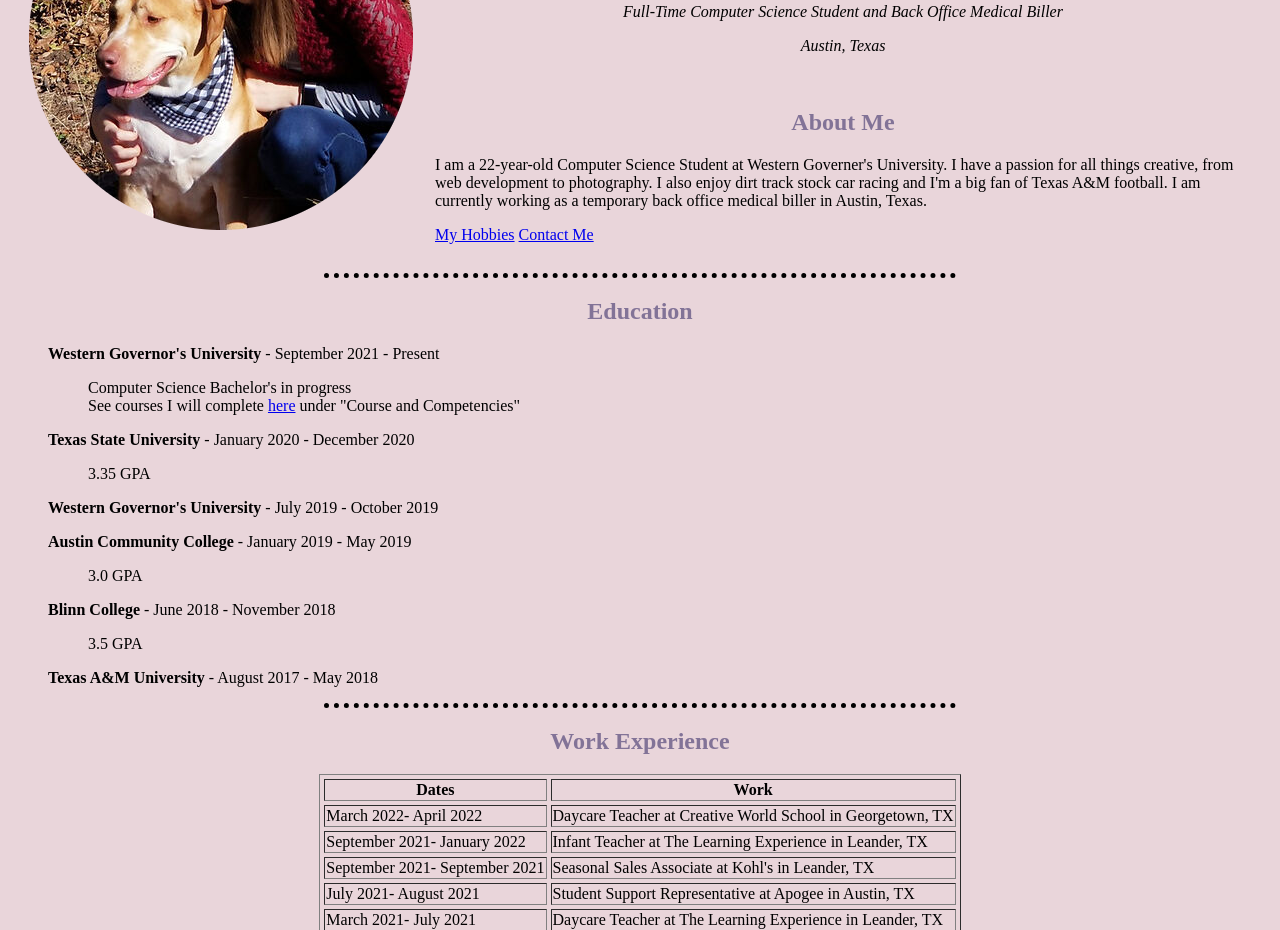
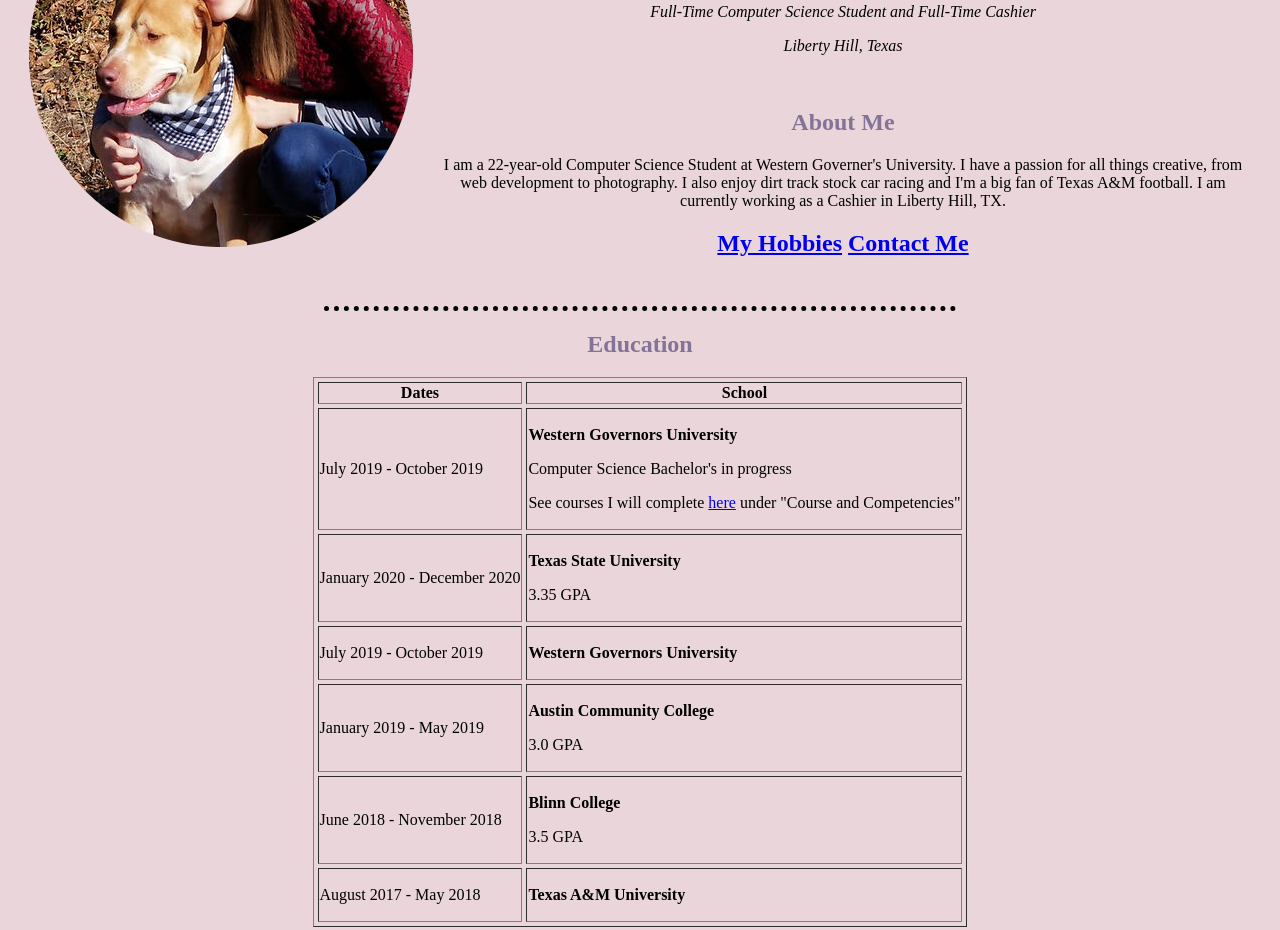
Before and after one commit to tnburnett/tiffani, a plain HTML site: page index.html in a window 1280 px wide. Shown: the part 192-1122 px from the top of the page. Drawn offline with Linux system fonts and the light colour scheme.

Commit message:
Updates to files

```diff
--- a/index.html
+++ b/index.html
@@ -13,60 +13,74 @@
 <body>
   <table cellspacing="20">
     <tr>
-      <td><img src="images/mewithcas.png" alt="photo of Tiffani with dog"></td>
+      <td><img src="images/mewithcas.png" alt="photo of Tiffani with her dog"></td>
       <td>
         <img src="images/webheader.jpg" class="headersmall" alt="Tiffani Burnett"/>
-        <p style="text-align: center"><em>Full-Time Computer Science Student and Back Office Medical Biller</em></p>
-        <p style="text-align: center"><em>Austin, Texas</em></p>
+        <p style="text-align: center"><em>Full-Time Computer Science Student and Full-Time Cashier</em></p>
+        <p style="text-align: center"><em>Liberty Hill, Texas</em></p>
         <br />
         <h2>About Me</h2>
-        <p>I am a 22-year-old Computer Science Student at Western Governer's University.
+        <p style="text-align: center">I am a 22-year-old Computer Science Student at Western Governer's University.
           I have a passion for all things creative, from web development to photography.
           I also enjoy dirt track stock car racing and I'm a big fan of Texas A&M football.
-          I am currently working as a temporary back office medical biller in Austin, Texas.
+          I am currently working as a Cashier in Liberty Hill, TX.
         </p>
-          <a href="hobbies.html">My Hobbies</a>
-          <a href="contact.html">Contact Me</a>
+          <h2><a href="hobbies.html">My Hobbies</a>
+          <a href="contact.html">Contact Me</a></h2>
       </td>
     </tr>
   </table>
   <hr/>
   <h2>Education</h2>
-  <ul>
-    <li>
-      <p><strong>Western Governor's University</strong> - September 2021 - Present</p>
-      <ul>
-        <li>Computer Science Bachelor's in progress</li>
-        <li>See courses I will complete
+  <table border="1", cellspacing="4">
+    <tr>
+      <th>Dates</th>
+      <th>School</th>
+    </tr>
+    <tr>
+      <td>July 2019 - October 2019</td>
+      <td>
+        <p><strong>Western Governors University</strong></p>
+        <p>Computer Science Bachelor's in progress</p>
+        <p>See courses I will complete
           <a href="https://www.wgu.edu/online-it-degrees/computer-science.html">
-            here</a> under "Course and Competencies"</li>
-      </ul>
-    </li>
-    <li>
-      <p><strong>Texas State University</strong> - January 2020 - December 2020</p>
-      <ul>
-        <li>3.35 GPA</li>
-      </ul>
-    </li>
-    <li>
-      <p><strong>Western Governor's University</strong> - July 2019 - October 2019 </p>
-    </li>
-    <li>
-      <p><strong>Austin Community College</strong> - January 2019 - May 2019</p>
-      <ul>
-        <li>3.0 GPA</li>
-      </ul>
-    </li>
-    <li>
-      <p><strong>Blinn College</strong> - June 2018 - November 2018</p>
-      <ul>
-        <li>3.5 GPA</li>
-      </ul>
-    </li>
-    <li>
-      <p><strong>Texas A&M University</strong> - August 2017 - May 2018</p>
-    </li>
-  </ul>
+            here</a> under "Course and Competencies"</p>
+      </td>
+    </tr>
+    <tr>
+      <td>January 2020 - December 2020</td>
+      <td>
+        <p><strong>Texas State University</strong></p>
+        <p>3.35 GPA</p>
+      </td>
+    </tr>
+    <tr>
+      <td>July 2019 - October 2019</td>
+      <td>
+        <p><strong>Western Governors University</strong></p>
+      </td>
+    </tr>
+    <tr>
+      <td>January 2019 - May 2019</td>
+      <td>
+        <p><strong>Austin Community College</strong></p>
+        <p>3.0 GPA</p>
+      </td>
+    </tr>
+    <tr>
+      <td>June 2018 - November 2018</td>
+      <td>
+        <p><strong>Blinn College</strong></p>
+        <p>3.5 GPA</p>
+      </td>
+    </tr>
+    <tr>
+      <td>August 2017 - May 2018</td>
+      <td>
+        <p><strong>Texas A&M University</strong></p>
+      </td>
+    </tr>
+  </table>
   <hr/>
   <h2>Work Experience</h2>
   <table border="1", cellspacing="4">
```
Also changed, not shown: contact.html (+5 -5 lines), hobbies.html (+2 -2 lines).
